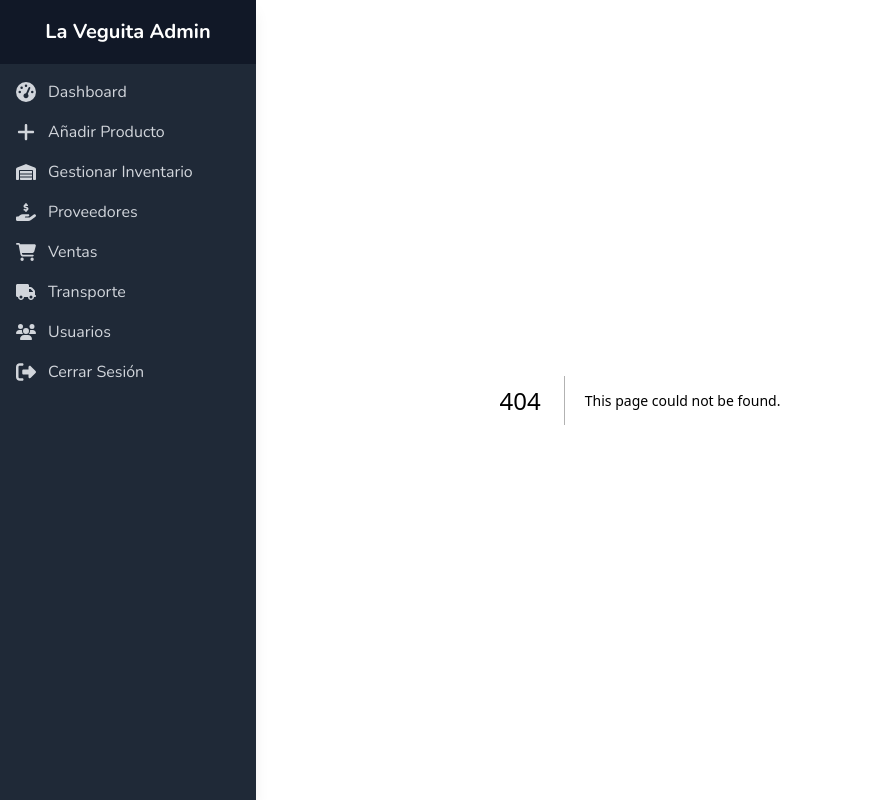
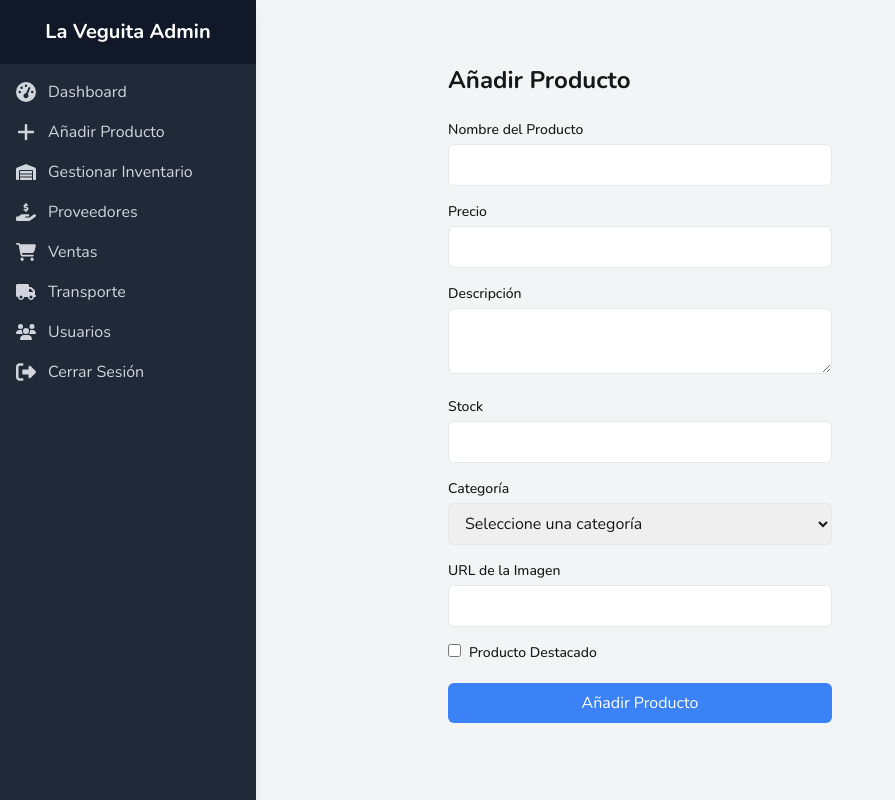
Before and after one commit to NataMellado/laVeguitaClick_front, a Next.js app: page /admin/anadir-producto in a window 1280 px wide. Before the commit this address had no page. Shown: the whole page, without its empty margins (0-895 px from the left). Built offline with nearby package versions, Linux system fonts and the light colour scheme.

Commit message:
feat: add 'add product' form for admin

```diff
--- /dev/null
+++ b/src/app/admin/anadir-producto/page.jsx
@@ -0,0 +1,180 @@
+"use client";
+
+import React, { useState } from "react";
+
+const AddProductPage = () => {
+  const [formData, setFormData] = useState({
+    name: "",
+    price: "",
+    description: "",
+    stock: "",
+    category: "",
+    image: "",
+    is_featured: false,
+  });
+
+  const handleChange = (e) => {
+    const { name, value, type, checked } = e.target;
+    setFormData((prevData) => ({
+      ...prevData,
+      [name]: type === "checkbox" ? checked : value,
+    }));
+  };
+
+  const handleSubmit = async (e) => {
+    e.preventDefault();
+
+    try {
+      const response = await fetch('http://127.0.0.1:8000/api/add-product/', {
+        method: "POST",
+        headers: {
+          "Content-Type": "application/json",
+        },
+        body: JSON.stringify(formData),
+      });
+
+      if (!response.ok) {
+        throw new Error("Error al añadir el producto");
+      }
+
+      const data = await response.json();
+      console.log("Producto añadido:", data);
+
+      // Limpiar el formulario después de añadir el producto
+      setFormData({
+        name: "",
+        price: "",
+        description: "",
+        stock: "",
+        category: "",
+        image: "",
+        is_featured: false,
+      });
+    } catch (error) {
+      console.error("Error:", error);
+    }
+  };
+
+  return (
+    <div className="p-8 max-w-md mx-auto">
+      <h1 className="text-2xl font-bold mb-6">Añadir Producto</h1>
+      <form onSubmit={handleSubmit} className="space-y-4">
+        <div>
+          <label className="block text-sm font-medium mb-1" htmlFor="name">
+            Nombre del Producto
+          </label>
+          <input
+            type="text"
+            id="name"
+            name="name"
+            value={formData.name}
+            onChange={handleChange}
+            required
+            className="w-full px-3 py-2 border rounded-md"
+          />
+        </div>
+
+        <div>
+          <label className="block text-sm font-medium mb-1" htmlFor="price">
+            Precio
+          </label>
+          <input
+            type="number"
+            id="price"
+            name="price"
+            value={formData.price}
+            onChange={handleChange}
+            required
+            className="w-full px-3 py-2 border rounded-md"
+          />
+        </div>
+
+        <div>
+          <label className="block text-sm font-medium mb-1" htmlFor="description">
+            Descripción
+          </label>
+          <textarea
+            id="description"
+            name="description"
+            value={formData.description}
+            onChange={handleChange}
+            required
+            className="w-full px-3 py-2 border rounded-md"
+          />
+        </div>
+
+        <div>
+          <label className="block text-sm font-medium mb-1" htmlFor="stock">
+            Stock
+          </label>
+          <input
+            type="number"
+            id="stock"
+            name="stock"
+            value={formData.stock}
+            onChange={handleChange}
+            required
+            className="w-full px-3 py-2 border rounded-md"
+          />
+        </div>
+
+        <div>
+          <label className="block text-sm font-medium mb-1" htmlFor="category">
+            Categoría
+          </label>
+          <select
+            id="category"
+            name="category"
+            value={formData.category}
+            onChange={handleChange}
+            required
+            className="w-full px-3 py-2 border rounded-md"
+          >
+            <option value="">Seleccione una categoría</option>
+            <option value="verduras">Verduras</option>
+            <option value="frutas">Frutas</option>
+            <option value="cereales">Cereales y Legumbres</option>
+            <option value="frutos-secos">Frutos Secos y Semillas</option>
+          </select>
+        </div>
+
+        <div>
+          <label className="block text-sm font-medium mb-1" htmlFor="image">
+            URL de la Imagen
+          </label>
+          <input
+            type="text"
+            id="image"
+            name="image"
+            value={formData.image}
+            onChange={handleChange}
+            className="w-full px-3 py-2 border rounded-md"
+          />
+        </div>
+
+        <div>
+          <label className="block text-sm font-medium mb-1">
+            <input
+              type="checkbox"
+              id="is_featured"
+              name="is_featured"
+              checked={formData.is_featured}
+              onChange={handleChange}
+              className="mr-2"
+            />
+            Producto Destacado
+          </label>
+        </div>
+
+        <button
+          type="submit"
+          className="w-full bg-blue-500 text-white py-2 px-4 rounded-md hover:bg-blue-600"
+        >
+          Añadir Producto
+        </button>
+      </form>
+    </div>
+  );
+};
+
+export default AddProductPage;
--- a/src/app/productos/page.jsx
+++ b/src/app/productos/page.jsx
@@ -1,29 +1,22 @@
 "use client";
-import React from "react";
+import React, { useEffect } from "react";
 import ProductCard from "@/components/ProductCard";
 
 const ProductsPage = () => {
-  const allProducts = [
-    { id: 1, name: "Producto A", image: "/images/product-a.jpg", description: "Descripción del producto A", price: 1200 },
-    { id: 2, name: "Producto B", image: "/images/product-b.jpg", description: "Descripción del producto B", price: 1990 },
-    { id: 3, name: "Producto C", image: "/images/product-c.jpg", description: "Descripción del producto C", price: 1500 },
-    { id: 4, name: "Producto D", image: "/images/product-d.jpg", description: "Descripción del producto D", price: 1800 },
-    { id: 5, name: "Producto E", image: "/images/product-e.jpg", description: "Descripción del producto E", price: 2100 },
-    { id: 6, name: "Producto F", image: "/images/product-f.jpg", description: "Descripción del producto F", price: 2200 },
-    { id: 7, name: "Producto G", image: "/images/product-g.jpg", description: "Descripción del producto G", price: 2300 },
-    { id: 8, name: "Producto H", image: "/images/product-h.jpg", description: "Descripción del producto H", price: 2400 },
-    { id: 9, name: "Producto I", image: "/images/product-i.jpg", description: "Descripción del producto I", price: 2500 },
-    { id: 10, name: "Producto J", image: "/images/product-j.jpg", description: "Descripción del producto J", price: 2600 },
-    { id: 11, name: "Producto K", image: "/images/product-k.jpg", description: "Descripción del producto K", price: 2700 },
-    { id: 12, name: "Producto L", image: "/images/product-l.jpg", description: "Descripción del producto L", price: 2800 },
+  const [products, setProducts] = React.useState([]);
 
-  ];
+  useEffect(() => {
+    fetch('http://127.0.0.1:8000/api/products/')
+      .then((res) => res.json())
+      .then((data) => setProducts(data.products))
+      .catch((error) => console.error(error));
+  }, []);
 
   return (
     <div className="p-4 sm:p-8 mt-12">
       <h1 className="text-2xl font-bold  mb-8">Todos los Productos</h1>
       <div className="grid grid-cols-2 sm:grid-cols-3 md:grid-cols-4 gap-3 sm:gap-6">
-        {allProducts.map((product) => (
+        {products.map((product) => (
           <ProductCard key={product.id} product={product} />
         ))}
       </div>
--- a/src/components/AdminSidebar.jsx
+++ b/src/components/AdminSidebar.jsx
@@ -28,7 +28,7 @@ const AdminSidebar = () => {
             </Link>
           </li>
           <li>
-            <Link href="/admin/añadir-producto" className="flex items-center gap-3 text-gray-300 hover:text-white">
+            <Link href="/admin/anadir-producto" className="flex items-center gap-3 text-gray-300 hover:text-white">
               <FontAwesomeIcon icon={faPlus} style={{ width: '20px', height: '20px' }} />
               <span>Añadir Producto</span>
             </Link>
--- a/src/components/FeaturedProducts.jsx
+++ b/src/components/FeaturedProducts.jsx
@@ -1,65 +1,19 @@
-import React from "react";
+"use client"
+import React, { useEffect } from "react";
 import ProductCard from "./ProductCard";
 
 const FeaturedProducts = () => {
-  const featuredProducts = [
-    {
-      id: 1,
-      name: "Producto A",
-      image: "/images/product-a.jpg",
-      description: "Descripción del producto A",
-      price: 1200,
-    },
-    {
-      id: 2,
-      name: "Producto B",
-      image: "/images/product-b.jpg",
-      description: "Descripción del producto B",
-      price: 1990,
-    },
-    {
-      id: 3,
-      name: "Producto C",
-      image: "/images/product-c.jpg",
-      description: "Descripción del producto C",
-      price: 1500,
-    },
-    {
-      id: 4,
-      name: "Producto D",
-      image: "/images/product-d.jpg",
-      description: "Descripción del producto D",
-      price: 1800,
-    },
-    {
-      id: 5,
-      name: "Producto E",
-      image: "/images/product-e.jpg",
-      description: "Descripción del producto E",
-      price: 2100,
-    },
-    {
-      id: 6,
-      name: "Producto F",
-      image: "/images/product-f.jpg",
-      description: "Descripción del producto F",
-      price: 2200,
-    },
-    {
-      id: 7,
-      name: "Producto G",
-      image: "/images/product-g.jpg",
-      description: "Descripción del producto G",
-      price: 2300,
-    },
-    {
-      id: 8,
-      name: "Producto H",
-      image: "/images/product-h.jpg",
-      description: "Descripción del producto H",
-      price: 2400,
-    },
-  ];
+  const [featuredProducts, setFeaturedProducts] = React.useState([]);
+
+  useEffect(() => {
+    fetch('http://127.0.0.1:8000/api/products/')
+      .then((res) => res.json())
+      .then((data) => {
+        const featuredProducts = data.products.filter((product) => product.is_featured);
+        setFeaturedProducts(featuredProducts);
+      })
+      .catch((error) => console.error(error));
+  }, []);
 
   return (
     <div className="p-4 sm:p-8">
--- a/src/components/ProductCard.jsx
+++ b/src/components/ProductCard.jsx
@@ -34,7 +34,7 @@ const ProductCard = ({ product }) => {
 
       {/* Imagen del producto */}
       <img
-        src={product.image}
+        src={product.image || "/no-image.png"}
         alt={product.name}
         className="w-full h-[7rem] sm:h-[10rem] lg:h-[12rem] object-cover"
       />
```
